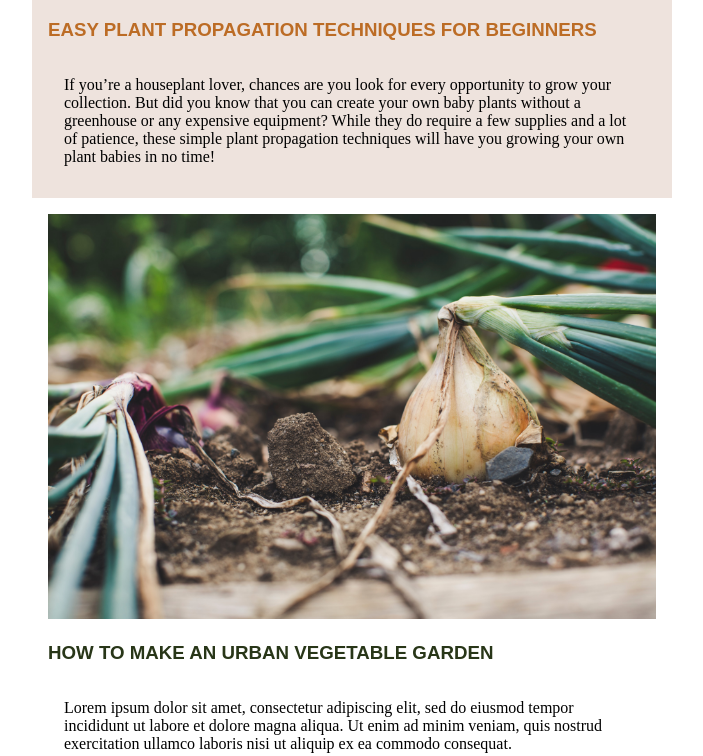
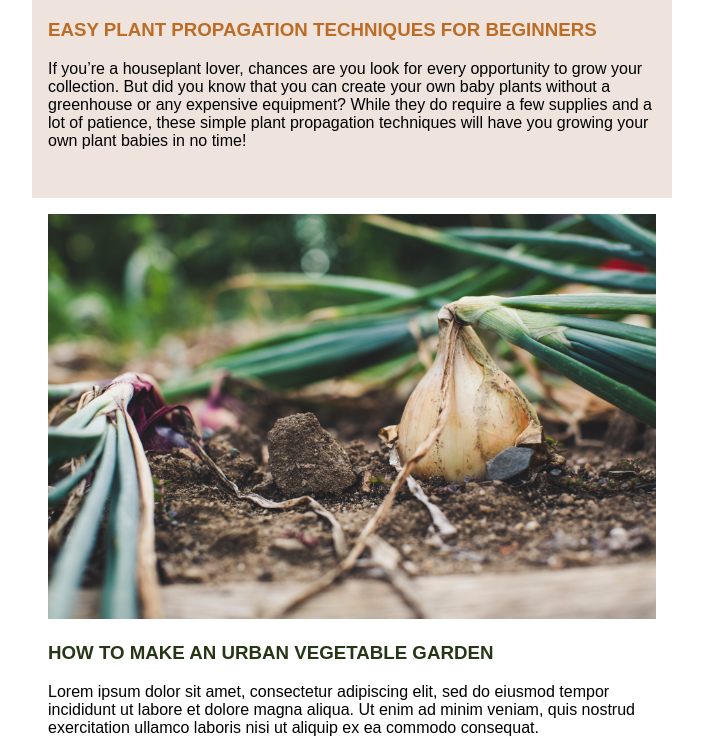
Before and after one commit to grc-sspeich/grc-sspeich.github.io, a plain HTML site: page grc339/digital-magazine/index.html in a window 1280 px wide. Shown: the part 798-1554 px from the top of the page, without its empty margins (288-991 px from the left). Drawn offline with Linux system fonts and the light colour scheme.

Commit message:
Add files via upload

```diff
--- a/grc339/digital-magazine/style.css
+++ b/grc339/digital-magazine/style.css
@@ -2,7 +2,7 @@
 
 body {
     background-color: #ffffff;
-    font-family: quincy-cf, sans-serif
+    font-family: quincy-cf, sans-serif;
     font-style: normal;
     font-weight: 200;
 }
@@ -108,8 +108,8 @@ h2 {
 }
 
 p {
-    padding: 1em 1em 0em 1em;
     color: rgb(0,0,0);
+    padding-bottom: 1em;
 }
 
 figcaption {
```
